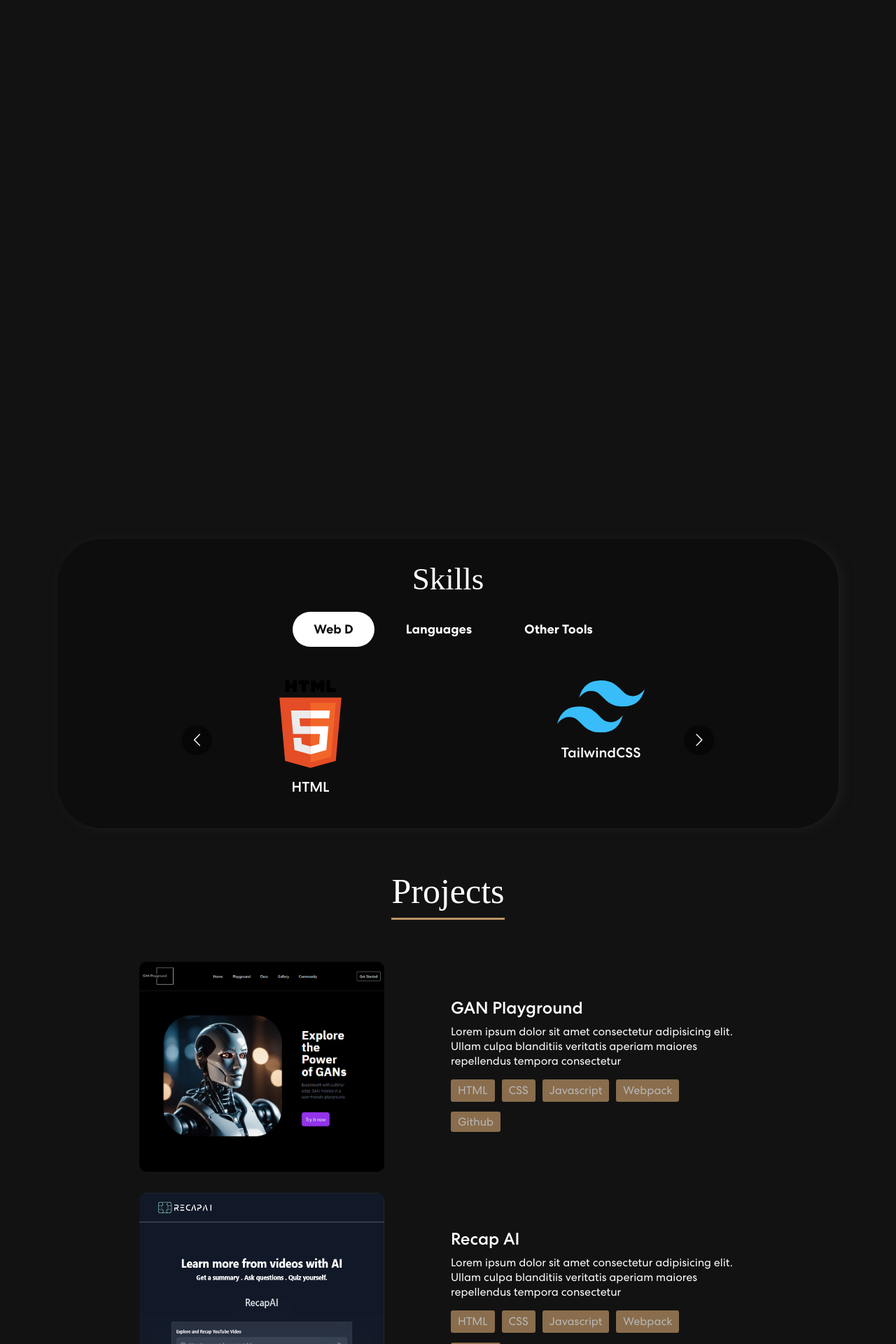
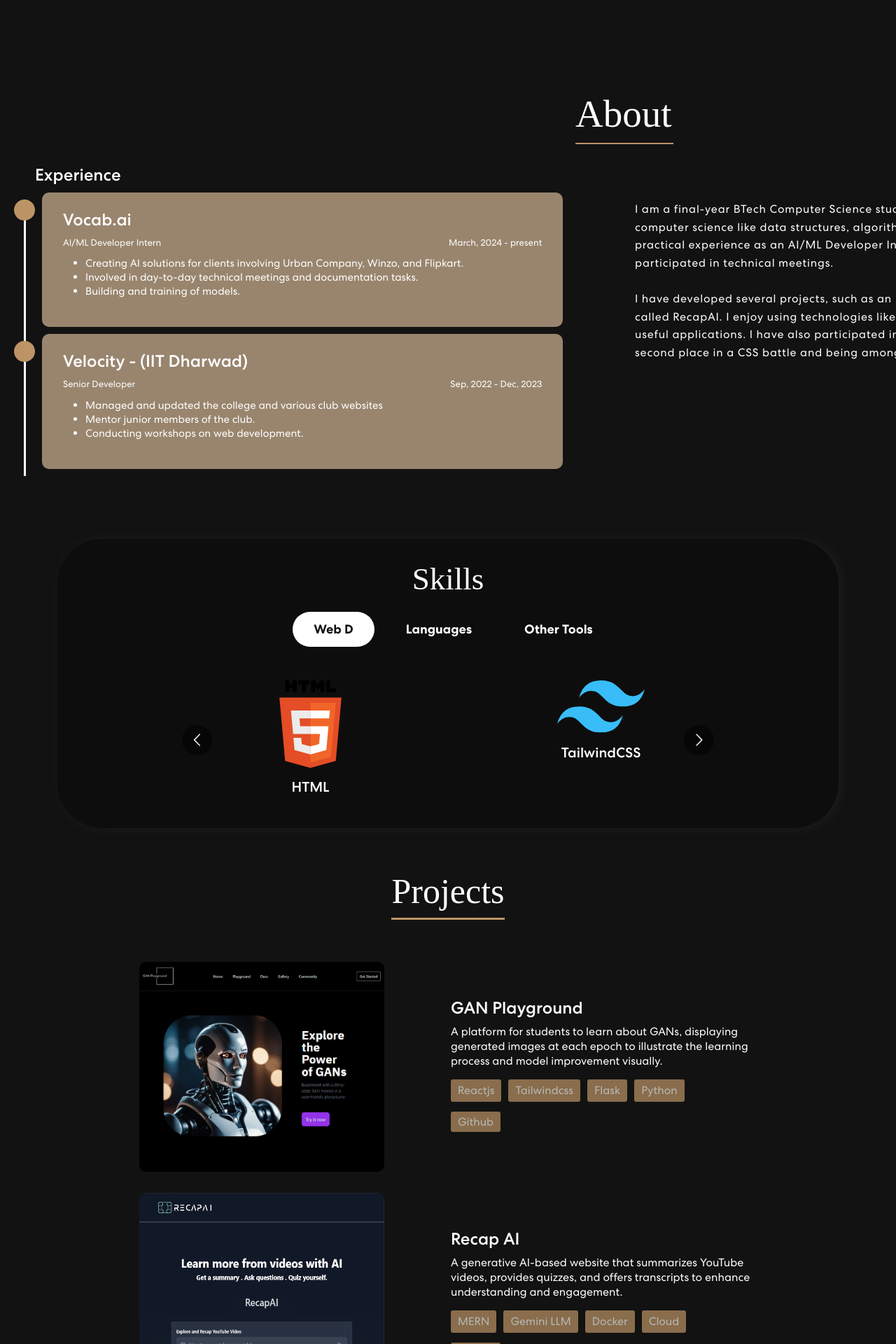
Before and after one commit to Nancy-30/Portfolio, a React (Create React App) app: page / in a window 1280 px wide. Shown: the part 580-2500 px from the top of the page at 70% size. Built offline with nearby package versions, Linux system fonts and the light colour scheme.

Commit message:
animations added

```diff
--- a/package.json
+++ b/package.json
@@ -9,7 +9,7 @@
     "bootstrap": "^5.3.0",
     "cors": "^2.8.5",
     "express": "^4.18.2",
-    "framer-motion": "^11.2.10",
+    "framer-motion": "^11.2.13",
     "nodemailer": "^6.9.4",
     "react": "^18.2.0",
     "react-bootstrap": "^2.8.0",
--- a/src/components/About/About.jsx
+++ b/src/components/About/About.jsx
@@ -1,29 +1,20 @@
-import React, { useRef } from 'react';
-import { useScroll, useTransform, motion } from 'framer-motion';
+import React from 'react';
+import { motion } from 'framer-motion';
 import './about.css';
 import Education from './Education';
 
 export default function About() {
 
-    const targetRef = useRef();
-    const { scrollYProgress } = useScroll({
-        target: targetRef,
-        offset: ["start end", "end center"]
-    })
-
-    const scale = useTransform(scrollYProgress, [0.1, 0.8, 1], [0.5, 1.1, 1])
-    const x = useTransform(scrollYProgress, [0.1, 0.25, 0.5, 0.6], ["60%", "55%", "-25%", "0%"]);
-    const opacity = useTransform(scrollYProgress, [0.9, 1], [1, 0]);
-
     return (
-        <motion.section
-            style={{ opacity }}
-            ref={targetRef}
+        <section
             className='about' id="about">
-            <div>
+            <motion.div
+                whileInView={{ opacity: 1, y: 0 }}
+                initial={{ opacity: 0, y: -100 }}
+                transition={{ duration: 0.5 }}>
                 <h1 className='about-heading'>About</h1>
                 <div className='underline'></div>
-            </div>
+            </motion.div>
 
             <div className='about-main'>
                 <div>
@@ -32,13 +23,15 @@
                 </div>
 
                 <motion.div
-                    style={{ x, scale }}
+                    whileInView={{ opacity: 1, x: 0 }}
+                    initial={{ opacity: 0, x: -100 }}
+                    transition={{ duration: 0.5 }}
                     className='about-me'>
                     I am a final-year BTech Computer Science student at IIIT Dharwad. My studies cover key areas in computer science like data structures, algorithms, and software engineering. I’ve also gained practical experience as an AI/ML Developer Intern at Vocab AI, where I worked on AI solutions and participated in technical meetings.
                     <br /><br />
                     I have developed several projects, such as an LLM Agent website and a Generative AI application called RecapAI. I enjoy using technologies like Python, Langchain, and the MERN stack to create useful applications. I have also participated in hackathons and coding competitions, achieving second place in a CSS battle and being among the Top 10 teams in the PeerlistXReplit Hackathon ’23.
                 </motion.div>
             </div>
-        </motion.section>
+        </section>
     )
 }
--- a/src/components/About/Education.jsx
+++ b/src/components/About/Education.jsx
@@ -1,24 +1,20 @@
-import React, { useRef } from 'react';
-import { useScroll, useTransform, motion } from 'framer-motion';
+import React from 'react';
+import { motion } from 'framer-motion';
 import './education.css';
 import Dotsvg from "../../assets/images/dot-svg.svg";
 
 export default function Education() {
-    const targetRef = useRef();
-    const { scrollYProgress } = useScroll({
-        target: targetRef,
-        offset: ["start end", "end center"]
-    })
 
-    const scale = useTransform(scrollYProgress, [0.1, 0.7, 1], [0.5, 1.4, 1])
-    const x = useTransform(scrollYProgress, [0.1, 0.25, 0.5, 0.6], ["60%", "55%", "-25%", "20%"]);
-    const opacity = useTransform(scrollYProgress, [0.9, 1], [1, 0]);
 
     return (
-        <motion.div className="edu-main">
+        <motion.div
+            whileInView={{ opacity: 1, x: 0 }}
+            initial={{ opacity: 0, x: -100 }}
+            transition={{ duration: 2 }}
+            className="edu-main">
 
             <div className="edu-container left-div">
-            <img src = {Dotsvg} alt='dot'/>
+                <img src={Dotsvg} alt='dot' />
                 <div className="text-box">
                     <h4>Vocab.ai</h4>
                     <small className='time-intern'>
@@ -34,7 +30,7 @@
             </div>
 
             <div className="edu-container left-div">
-                <img src = {Dotsvg}/>
+                <img src={Dotsvg} alt='dot' />
                 <div className="text-box">
                     <h4>Velocity - (IIT Dharwad)</h4>
                     <small className='time-intern'>
--- a/src/components/About/education.css
+++ b/src/components/About/education.css
@@ -26,13 +26,6 @@
     }
 }
 
-.edu-container:nth-child(1){
-    animation-delay: 1s;
-}
-
-.edu-container:nth-child(2){
-    animation-delay: 2s;
-}
 
 .text-box{
     padding: 5px 0;
--- a/src/components/Banner/Banner.jsx
+++ b/src/components/Banner/Banner.jsx
@@ -61,11 +61,26 @@
                 <Container>
                     <Row className='align-items-center'>
                         <Col xs={12} md={6} xl={7}>
-                            <span className='tagline'>Welcome to my Portfolio</span>
-                            <h1>{`Hi I'm Nancy Yadav `}<span className='wrap'>{text}</span></h1>
+                            <motion.span
+                                whileInView={{ opacity: 1, y: 0 }}
+                                initial={{ opacity: 0, y: -100 }}
+                                transition={{ duration: 1 }}
+                                className='tagline'>Welcome to my Portfolio</motion.span>
+                            <motion.h1
+                                whileInView={{ opacity: 1, x: 0 }}
+                                initial={{ opacity: 0, x: -100 }}
+                                transition={{ duration: 1 }}
+                            >{`Hi I'm Nancy Yadav `}<span>{text}</span></motion.h1>
                         </Col>
                         <Col xs={12} md={6} xl={5}>
-                            <img src={HeaderImg} alt='header' />
+                            <motion.div
+                                whileInView={{ opacity: 1, x: 0 }}
+                                initial={{ opacity: 0, x: 100 }}
+                                transition={{ duration: 1 }}
+                            >
+                                <img src={HeaderImg} alt='header' />
+                            </motion.div>
+
                         </Col>
                     </Row>
                 </Container>
--- a/src/components/Banner/banner.css
+++ b/src/components/Banner/banner.css
@@ -23,38 +23,9 @@
     font-weight: 500;
     letter-spacing: 0.9px;
     line-height: 1;
-    margin-bottom: 20px;
     display: block;
   }
 
-  .banner p {
-    color: #B8B8B8;
-    font-size: 18px;
-    letter-spacing: 0.8px;
-    line-height: 1.5em;
-    width: 96%;
-  }
-
-  .banner button {
-    color: #fff;
-    font-weight: 700;
-    font-size: 20px;
-    margin-top: 60px;
-    letter-spacing: 0.8px;
-    display: flex;
-    align-items: center;
-  }
-
-  .banner button svg {
-    font-size: 25px;
-    margin-left: 10px;
-    transition: 0.3s ease-in-out;
-    line-height: 1;
-  }
-
-  .banner button:hover svg {
-    margin-left: 25px;
-  }
 
   .banner img {
     height : 450px;
--- a/src/components/Projects/Projects.jsx
+++ b/src/components/Projects/Projects.jsx
@@ -1,9 +1,9 @@
 import React from 'react'
+import { motion } from "framer-motion"
 import recapAI from "../../assets/images/recapAI.png"
 import Gan from "../../assets/images/Gan_playground.png"
 import NexG from "../../assets/images/nexG.png"
 import cryptify from "../../assets/images/cryptify.png"
-import ProjectCards from './ProjectCards'
 import './project.css';
 
 
@@ -12,48 +12,61 @@
     const projectsArray = [
         {
             title: "GAN Playground",
-            description: "Lorem ipsum dolor sit amet consectetur adipisicing elit. Ullam culpa blanditiis veritatis aperiam maiores repellendus tempora consectetur",
+            description: "A platform for students to learn about GANs, displaying generated images at each epoch to illustrate the learning process and model improvement visually.",
             imgUrl: Gan,
-            githubLink: "https://github.com/Velocity-IIITDWD/velocity",
-            technologies: ["HTML", "CSS", "Javascript", "Webpack"]
+            githubLink: "https://github.com/ashishlal2003/gan-playground",
+            technologies: ["Reactjs", "Tailwindcss", "Flask", "Python"]
         },
         {
             title: "Recap AI",
-            description: "Lorem ipsum dolor sit amet consectetur adipisicing elit. Ullam culpa blanditiis veritatis aperiam maiores repellendus tempora consectetur",
+            description: "A generative AI-based website that summarizes YouTube videos, provides quizzes, and offers transcripts to enhance understanding and engagement.",
             imgUrl: recapAI,
-            githubLink: "https://github.com/Nancy-30/Project_SocioVert",
-            technologies: ["HTML", "CSS", "Javascript", "Webpack"]
+            githubLink: "https://github.com/C-NikhilKarthik/RecapAI",
+            technologies: ["MERN", "Gemini LLM", "Docker", "Cloud"]
         },
         {
             title: "NexG",
-            description: "Lorem ipsum dolor sit amet consectetur adipisicing elit. Ullam culpa blanditiis veritatis aperiam maiores repellendus tempora consectetur",
+            description: "A dynamic and interactive frontend developed with Framer Motion for smooth animations and responsive design.",
             imgUrl: NexG,
-            githubLink: "https://github.com/ashishlal2003/personal-finance-tracker",
-            technologies: ["HTML", "CSS", "Javascript", "Webpack"]
+            githubLink: "https://github.com/Nancy-30/NexG",
+            technologies: ["Reactjs", "Framer Motion", "Tailwindcss"]
         },
 
         {
             title: "Cryptify library",
-            description: "Lorem ipsum dolor sit amet consectetur adipisicing elit. Ullam culpa blanditiis veritatis aperiam maiores repellendus tempora consectetur",
+            description: "An academic project in cryptography featuring various algorithms like AES, DES, 3DES to encrypt and decrypt messages using a secret key.",
             imgUrl: cryptify,
-            githubLink: "https://github.com/Nancy-30/feedBack_reactProject",
-            technologies: ["HTML", "CSS", "Javascript", "Webpack"]
+            githubLink: "https://github.com/ashishlal2003/crypto-lib",
+            technologies: ["MERN", "Tailwindcss", "Crypto Algos"]
         },
     ]
 
     return (
         <section className='project' id="project">
-            <div>
+            <motion.div
+                whileInView={{ opacity: 1, y: 0 }}
+                initial={{ opacity: 0, y: -100 }}
+                transition={{ duration: 0.5 }}
+            >
                 <h2>Projects</h2>
                 <div className='underLine'></div>
-            </div>
+            </motion.div>
             <div className='allprojects'>
                 {projectsArray.map((project, index) => (
                     <div key={index} className='projects'>
-                        <div className="image">
+
+                        <motion.div
+                            whileInView={{ opacity: 1, x: 0 }}
+                            initial={{ opacity: 0, x: -100 }}
+                            transition={{ duration: 1 }}
+                            className="image">
                             <img src={project.imgUrl} alt="project img" className='projImg' />
-                        </div>
-                        <div className='projdesc'>
+                        </motion.div>
+
+                        <motion.div
+                            whileInView={{ opacity: 1, x: 0 }}
+                            initial={{ opacity: 0, x: 100 }}
+                            transition={{ duration: 1 }} className='projdesc'>
                             <h4>{project.title}</h4>
                             <p>{project.description}</p>
                             <div className='technologies'>
@@ -65,7 +78,7 @@
                             <button className='btn'>
                                 <a href={project.githubLink} className='githubBtn'>Github</a>
                             </button>
-                        </div>
+                        </motion.div>
                     </div>
                 ))}
             </div>
```
Also changed, not shown: 1 other file (tests, documents, lock files or other folders).
